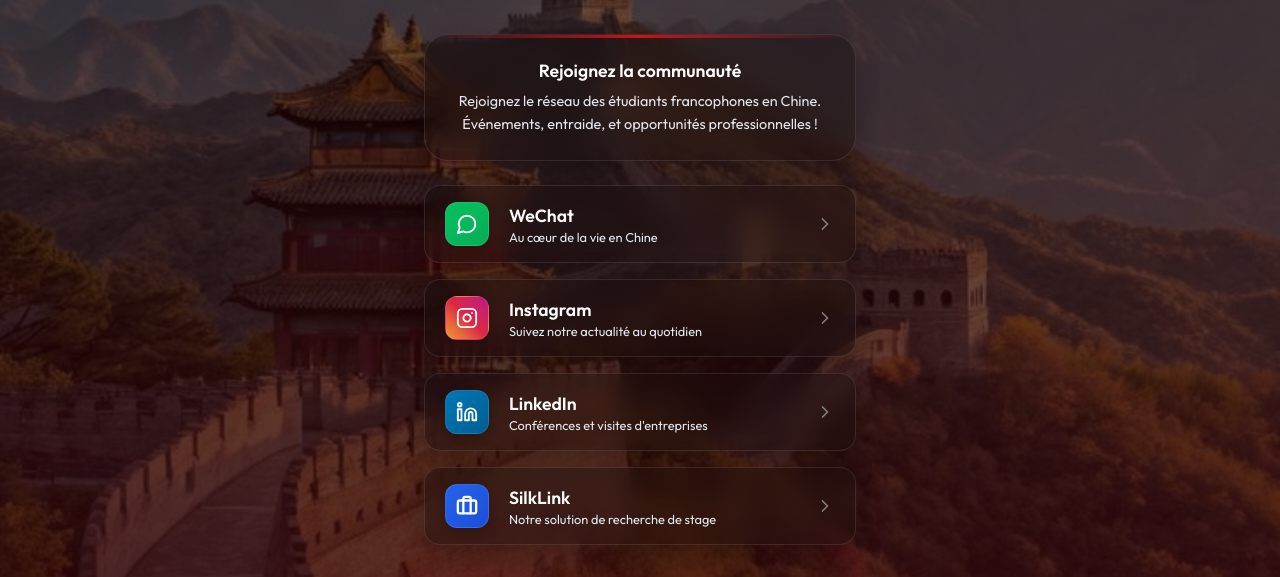
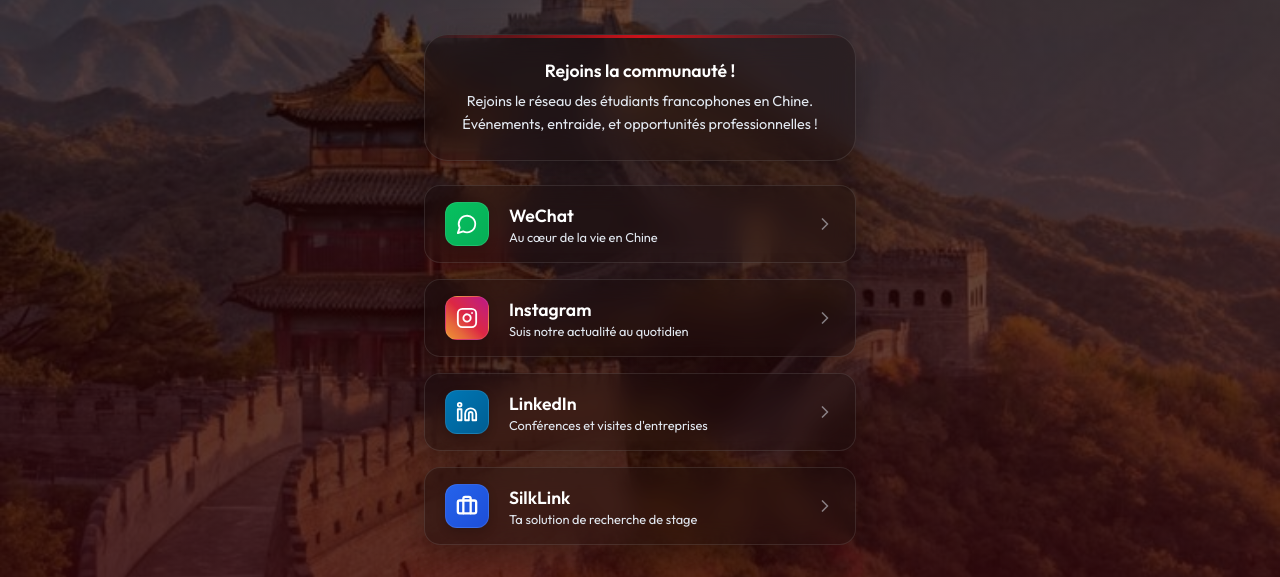
Before and after one commit to RpHU856/flyer-linktree, a React (Vite) app: page / in a window 1280 px wide. Shown: the part 215-792 px from the top of the page. Built offline with nearby package versions, Linux system fonts and the light colour scheme.

Commit message:
Update text to address the user directly (tutoiement)

```diff
--- a/src/App.jsx
+++ b/src/App.jsx
@@ -62,9 +62,9 @@
           animate={{ opacity: 1, y: 0 }}
           transition={{ duration: 0.5, delay: 0.2 }}
         >
-          <h2>Rejoignez la communauté</h2>
+          <h2>Rejoins la communauté !</h2>
           <p>
-            Rejoignez le réseau des étudiants francophones en Chine.
+            Rejoins le réseau des étudiants francophones en Chine.
             Événements, entraide, et opportunités professionnelles !
           </p>
         </motion.div>
@@ -107,7 +107,7 @@
             </div>
             <div className="link-title">
               <span className="link-title-text">Instagram</span>
-              <span className="link-subtitle">Suivez notre actualité au quotidien</span>
+              <span className="link-subtitle">Suis notre actualité au quotidien</span>
             </div>
             <ChevronRight size={20} className="chevron" />
           </motion.a>
@@ -143,7 +143,7 @@
             </div>
             <div className="link-title">
               <span className="link-title-text">SilkLink</span>
-              <span className="link-subtitle">Notre solution de recherche de stage</span>
+              <span className="link-subtitle">Ta solution de recherche de stage</span>
             </div>
             <ChevronRight size={20} className="chevron" />
           </motion.a>
@@ -183,8 +183,8 @@
       {/* WeChat QR Code Modal */}
       <div className={`modal-overlay ${isWechatOpen ? 'active' : ''}`} onClick={() => setIsWechatOpen(false)}>
         <div className="modal-content" onClick={e => e.stopPropagation()}>
-          <h3 style={{ color: 'white', marginBottom: '0.5rem', fontWeight: 600 }}>Rejoignez-nous sur WeChat</h3>
-          <p style={{ color: 'var(--text-secondary)', fontSize: '0.85rem', marginBottom: '1rem' }}>Scannez ce QR code avec WeChat, ajoutez la personne chargée de vous rediriger vers le groupe qui vous correspond</p>
+          <h3 style={{ color: 'white', marginBottom: '0.5rem', fontWeight: 600 }}>Rejoins-nous sur WeChat</h3>
+          <p style={{ color: 'var(--text-secondary)', fontSize: '0.85rem', marginBottom: '1rem' }}>Scanne ce QR code avec WeChat et ajoute la personne chargée de te rediriger vers le groupe qui te correspond</p>
 
           <div className="qr-placeholder">
             <span style={{color: '#999', fontSize: '0.9rem', textAlign: 'center'}}>
```
